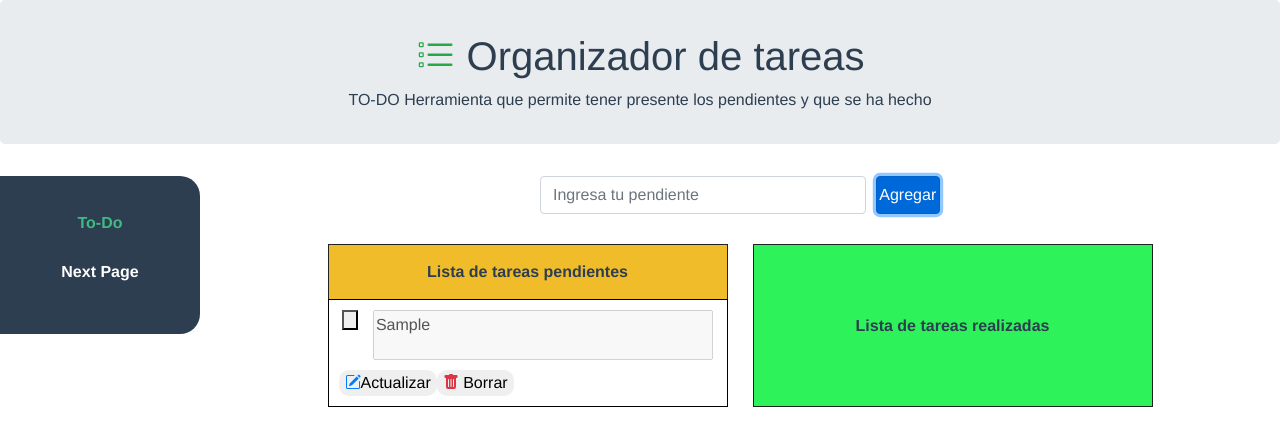
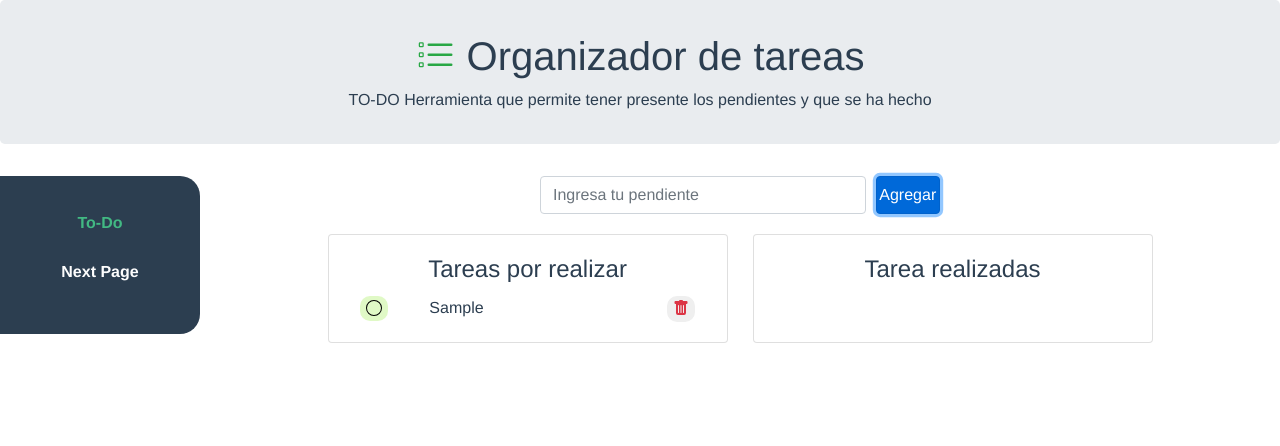
Before and after one commit to EdisonBSR/To-Do_Task, a Vue app: page / in a window 1280 px wide. Both pictures are taken after typing "Sample" into the empty fields and a click on the button "Agregar". Shown: the top 446 px of the page. Built offline with nearby package versions, Linux system fonts and the light colour scheme.

Commit message:
ChangeCheckList

```diff
--- a/package.json
+++ b/package.json
@@ -13,6 +13,7 @@
     "bootstrap-vue": "^2.23.1",
     "core-js": "^3.8.3",
     "popper.js": "^1.16.1",
+    "sweetalert2": "^11.11.0",
     "vue": "^2.6.14",
     "vue-router": "^3.5.1"
   },
--- a/src/components/CheckList.vue
+++ b/src/components/CheckList.vue
@@ -4,63 +4,52 @@
             <b-form-input v-model="text" placeholder="Ingresa tu pendiente" autofocus></b-form-input>
             <b-button type="submit" variant="primary">Agregar</b-button>
         </b-form>
-        <div id="containerTables">
-            <table class="tableTasks">
-                <tr>
-                    <th id="tasks">Lista de tareas pendientes</th>
-                </tr>
-                <tr v-for="(task, index) in tasks" :key="index" style="border: 1px solid black;">
-                    <td style=" border: 1px solid black; width: 300px;">
-                        <div style="display: flex;flex-direction: row; justify-content: center; margin-bottom: 10px;">
-                            <button type="checkbox" @click=" saveDone(index)" style="margin-right: 15px;height: 20px;">
-                            </button>
-                            <!-- <input type="checkbox" @click=" saveDone(index)" style="height: 20px;border: 1 solid black"> -->
-                            <!-- <span> {{ task }}</span> -->
-                            <textarea disabled :value="task" style="width: 90%; height: 50px;"></textarea>
-                        </div>
-
-                        <div id=" btnActionUpdateDelete">
-                            <button class="btnUpdate"><b-icon variant="primary"
-                                    icon="pencil-square"></b-icon>Actualizar</button>
+        <div id="containerCards">
+            <b-card title="Tareas por realizar" tag="article" class="mb-2">
+                <b-card-text v-for="(task, index) in tasks" :key="index" class="CardTasks">
+                    <b-row class="text-center">
+                        <b-col> <button id="btnDone" @click=" saveDone(index)">
+                                <b-icon icon="circle"></b-icon>
+                            </button></b-col>
+                        <b-col cols="7" style="text-align: justify"><span @click="updateTask(index)">
+                                {{ task }}</span>
+                        </b-col>
+                        <b-col>
+                            <!-- <button name="btnTaskUpdate" id="btnUpdate" @click="updateTask(index)">
+                                <b-icon variant="primary" icon="pencil-square"></b-icon></button> -->
                             <button class="btnDelete" @click="deleteTask(tasks, index)">
                                 <b-icon variant="danger" icon="trash-fill"></b-icon>
-                                Borrar</button>
-                        </div>
-                    </td>
-                </tr>
-            </table>
+                            </button>
+                        </b-col>
+                    </b-row>
 
-            <table class="tableTasks">
-                <tr>
-                    <th id="doneTasks">Lista de tareas realizadas</th>
-                </tr>
-                <tr v-for="(doneTask, index) in doneTasks" :key="index" style="border: 1px solid black;">
-                    <td style="border: 1px solid black; width: 300px;">
-                        <button id="btnRemoveDo" @click="removeDone(index)"> <b-icon icon="check2-circle"
-                                variant="success"></b-icon> </button>
 
-                        <span style="text-decoration-line:line-through"> {{ doneTask }}</span>
-                        <button class="btnDelete done" @click="deleteTask(doneTasks, index)">
-                            <b-icon variant="danger" icon="trash-fill"></b-icon>
-                            Borrar</button>
-                        <!-- <input type="text" disabled :value="doneTask"> -->
 
-                    </td>
 
-                </tr>
-            </table>
+                </b-card-text>
+            </b-card>
+            <b-card title="Tarea realizadas" tag="article" class="mb-2">
+                <b-card-text v-for="(doneTask, index) in doneTasks" :key="index">
+                    <b-row class="text-center">
+                        <b-col> <button id="btnRemoveDo" @click="removeDone(index)"> <b-icon icon="check2-circle"
+                                    style="height: 25px"></b-icon> </button></b-col>
+                        <b-col cols="8"><span style="text-decoration-line:line-through"> {{ doneTask }}</span></b-col>
+                        <b-col><button class="btnDelete done" @click="deleteTask(doneTasks, index)">
+                                <b-icon variant="danger" icon="trash-fill"></b-icon>
+                            </button></b-col>
+                    </b-row>
+                </b-card-text>
+            </b-card>
         </div>
 
-        <AlertModal ref="AlertModal" v-show="false" />
     </div>
 </template>
 
 <script>
-import AlertModal from './AlertModal.vue';
+import Swal from 'sweetalert2'
 export default {
     name: 'CheckList',
     components: {
-        AlertModal
     },
     data() {
         return {
@@ -88,21 +77,62 @@ export default {
             this.tasks.splice(index, 1)
             this.saveLocal()
         },
+        updateTask(index) {
+            Swal.fire({
+                title: "Ingrese el nuevo contenido del pendiente",
+                input: "text",
+                inputAttributes: {
+                    autocapitalize: "off"
+                },
+                showCancelButton: true,
+                confirmButtonText: "Actualizar",
+                showLoaderOnConfirm: true,
+                preConfirm: (task) => {
+                    if (task.trim() !== '') {
+                        this.tasks[index] = task
+                        this.tasks = [...this.tasks]
+                        this.saveLocal()
+                    } else {
+                        Swal.fire({
+                            title: "Cambio en tarea vacio,no es posible actualizar",
+                            icon: "warning",
+                            showCloseButton: true
+                        })
+                    }
+                }
+            })
+        },
         removeDone(index) {
-            console.log("remover done task")
             this.tasks.push(this.doneTasks[index])
             this.doneTasks.splice(index, 1)
             this.saveLocal()
         },
         deleteTask(tasks, index) {
-            console.log(index)
-            // tasks.splice(index, 1)
-            console.log(tasks.splice(index, 1))
-            this.showModal()
-            this.saveLocal()
-        },
-        showModal() {
-            this.$refs.AlertModal.showModal();
+            try {
+                Swal.fire({
+                    title: "Confirma si deseas eliminar la tarea: ",
+                    text: this.tasks[index],
+                    showDenyButton: true,
+                    confirmButtonText: "Eliminar",
+                    denyButtonText: `Cancelar`
+
+                }).then((result) => {
+                    if (result.isConfirmed) {
+                        tasks.splice(index, 1)
+                        this.saveLocal()
+                        Swal.fire({
+                            title: "Borrada!",
+                            text: "La tarea ha sido borrada.",
+                            icon: "success"
+                        });
+                    } else if (result.isDenied) {
+                        Swal.fire("Operacion cancelada", "", "");
+                    }
+                });
+            } catch (error) {
+                alert("Se encontro el siguiente error", error)
+            }
+
         },
         saveLocal() {
             localStorage.setItem('tasks', JSON.stringify(this.tasks));
@@ -110,10 +140,10 @@ export default {
         },
         getLocal() {
             if (localStorage.tasks) {
-                this.tasks = JSON.parse(localStorage.getItem('tasks'));
+                this.tasks = [...JSON.parse(localStorage.getItem('tasks'))];
             }
             if (localStorage.doneTasks) {
-                this.doneTasks = JSON.parse(localStorage.getItem('doneTasks'));
+                this.doneTasks = [...JSON.parse(localStorage.getItem('doneTasks'))];
             }
         }
     }
@@ -135,65 +165,58 @@ export default {
     font-size: 1rem;
 }
 
-textarea {
-    resize: none;
+.CardTasks {
+    margin-bottom: 20px;
 }
 
-#containerTables {
+#containerCards {
     display: flex;
     flex-direction: row;
     flex-wrap: wrap;
     gap: 25px;
     justify-content: center;
     margin-bottom: 50px;
+    margin-top: 20px;
 }
 
-.tableTasks {
-    border: 1px solid rgb(32, 33, 33);
-    margin-top: 30px;
+.mb-2 {
     width: 400px;
 }
 
-.tableTasks tr th {
-    padding: 15px;
-    height: 30px;
+
+
+#btnDone {
+    border: 0;
+    height: 25px;
+    background-color: rgba(143, 234, 52, 0.279);
+    border-radius: 10px;
 }
 
-.tableTasks tr td {
-    padding: 10px;
-    text-align: justify;
-    height: auto;
+#btnDone:hover {
+    background-color: rgba(25, 237, 92, 0.726);
+    transform: translateY(-3px) scale(1.05);
+    box-shadow: 0 5px 5px rgba(71, 70, 70, 0.669);
 }
 
 
-.tableTasks #tasks {
-    background: rgb(241, 188, 42);
-}
-
-.tableTasks #doneTasks {
-    background: rgb(46, 242, 89);
-}
-
-#btnActionUpdateDelete {
-    display: flex;
-    flex-direction: row;
-    justify-content: center;
-
-}
 
 .btnDelete {
     border: 0;
     border-radius: 10px;
 }
 
-.btnUpdate {
+#btnUpdate {
     border: 0;
+    margin-bottom: 5px;
     border-radius: 10px;
 }
 
 #btnRemoveDo {
+    float: left;
     border: 0;
+    height: 25px;
     border-radius: 10px;
+    background-color: rgba(143, 234, 52, 0.279);
 }
 
 #btnRemoveDo:hover {
@@ -212,7 +235,7 @@ textarea {
     box-shadow: 0 5px 5px rgba(71, 70, 70, 0.669);
 }
 
-.btnUpdate:hover {
+#btnUpdate:hover {
     background: rgba(52, 230, 243, 0.701);
     transform: translateY(-3px) scale(1.05);
     box-shadow: 0 5px 5px rgba(71, 70, 70, 0.669);
--- a/src/main.js
+++ b/src/main.js
@@ -2,12 +2,9 @@ import Vue from "vue";
 import App from "./App.vue";
 import router from "./router";
 import { BootstrapVue, IconsPlugin } from "bootstrap-vue";
-
-// Import Bootstrap and BootstrapVue CSS files (order is important)
 import "bootstrap/dist/css/bootstrap.css";
 import "bootstrap-vue/dist/bootstrap-vue.css";
 
-// Make BootstrapVue available throughout your project
 Vue.use(BootstrapVue);
 Vue.use(IconsPlugin);
 
--- a/src/views/PageNext.vue
+++ b/src/views/PageNext.vue
@@ -1,10 +1,17 @@
 <template>
     <div>
         Proximamanete
+        <button @click="alerta()">butons</button>
     </div>
 </template>
 <script>
+
 export default {
     name: 'PageNext',
+    methods: {
+        alerta() {
+
+        }
+    }
 }
 </script>
```
Also changed, not shown: 1 other file (tests, documents, lock files or other folders).
